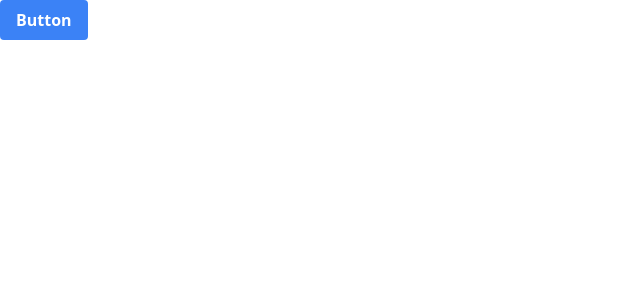
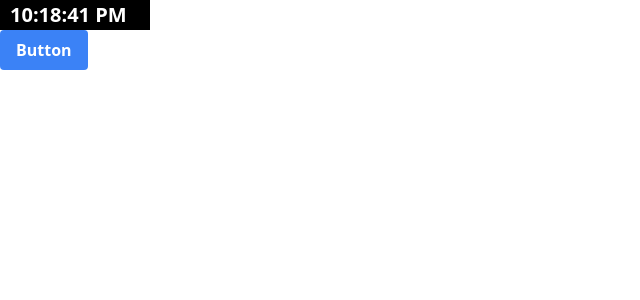
Before and after one commit to ArenRitz/final-dashboard, a React (Create React App) app in the folder client/: page / in a window 1280 px wide. Shown: the top 300 px of the page, without its empty margins (0-640 px from the left). Built offline with nearby package versions, Linux system fonts and the light colour scheme.

Commit message:
Install react-digital-clock package, create component and add to app

```diff
--- a/client/package.json
+++ b/client/package.json
@@ -9,6 +9,8 @@
     "axios": "^0.27.2",
     "classnames": "^2.3.1",
     "react": "^18.2.0",
+    "react-clock": "^3.1.0",
+    "react-digital-clock": "^0.1.2",
     "react-dom": "^18.2.0",
     "react-scripts": "5.0.1",
     "web-vitals": "^2.1.4"
--- a/client/src/App.js
+++ b/client/src/App.js
@@ -1,14 +1,22 @@
+import React from 'react';
+import Clock from './Components/digitalClock';
 import "./App.css";
 
 function App() {
-  return <div className="h-screen w-screen">
-    <div className="h-1/4 w-1/4">
-    <button onClick={() => console.log('hello')} className="bg-blue-500 hover:bg-blue-700 text-white font-bold py-2 px-4 rounded"> Button </button>
+
+  return (
+    <div className="h-screen w-screen">
+
+      <div>
+        <Clock />
+      </div>
+
+      <div className="h-1/4 w-1/4">
+        <button onClick={() => console.log('hello')} className="bg-blue-500 hover:bg-blue-700 text-white font-bold py-2 px-4 rounded"> Button </button>
+      </div>
+
     </div>
-
-
-
-  </div>;
+  );
 }
 
 export default App;
--- /dev/null
+++ b/client/src/Components/digitalClock.js
@@ -0,0 +1,78 @@
+// from source: https://github.com/abdulkhaderp/react-digital-clock
+
+import React, { Component } from 'react';
+
+const clockTile = {
+  height: '30px',
+  width: '150px',
+  backgroundColor: 'black',
+  color: 'white',
+  textAlign: 'left',
+  fontWeight: 'bold',
+  fontSize: '20px'
+}
+
+const clockSpan = {
+  padding: '10px'
+}
+
+let runner;
+
+class Clock extends Component {
+  constructor(props) {
+    super(props);
+    this.state = {
+      'time': this.getCurrentTime()
+    }
+  }
+
+  getCurrentTime = () => {
+    const locale = this.props.locale ? this.props.locale : [];
+    const hour12 = (this.props.hour12 === false) ? false : true;
+    let hour, minute, second;
+    if (this.props.format) {
+      switch (this.props.format.toLowerCase()) {
+        case 'hh':
+          hour = '2-digit';
+          break;
+        case 'hh-mm':
+          hour = '2-digit';
+          minute = '2-digit';
+          break;
+        case 'hh-mm-ss':
+          hour = '2-digit';
+          minute = '2-digit';
+          second = '2-digit';
+          break;
+        default:
+          hour = '2-digit';
+          minute = '2-digit';
+          second = '2-digit';
+      }
+    }
+    let time = new Date().toLocaleTimeString(locale, { 'hour12': hour12, 'hour': hour, 'minute': minute, 'second': second });
+    return time;
+  }
+
+  componentDidMount() {
+    runner = setInterval(() => {
+      this.setState({ time: this.getCurrentTime() });
+    }, 1000);
+  }
+
+  componentWillUnmount() {
+    if (runner) {
+      clearInterval(runner);
+    }
+  }
+
+  render() {
+    return (
+      <div style={clockTile}>
+        <span style={clockSpan}>{this.state.time}</span>
+      </div>
+    );
+  }
+}
+
+export default Clock;
```
Also changed, not shown: 1 other file (tests, documents, lock files or other folders).
